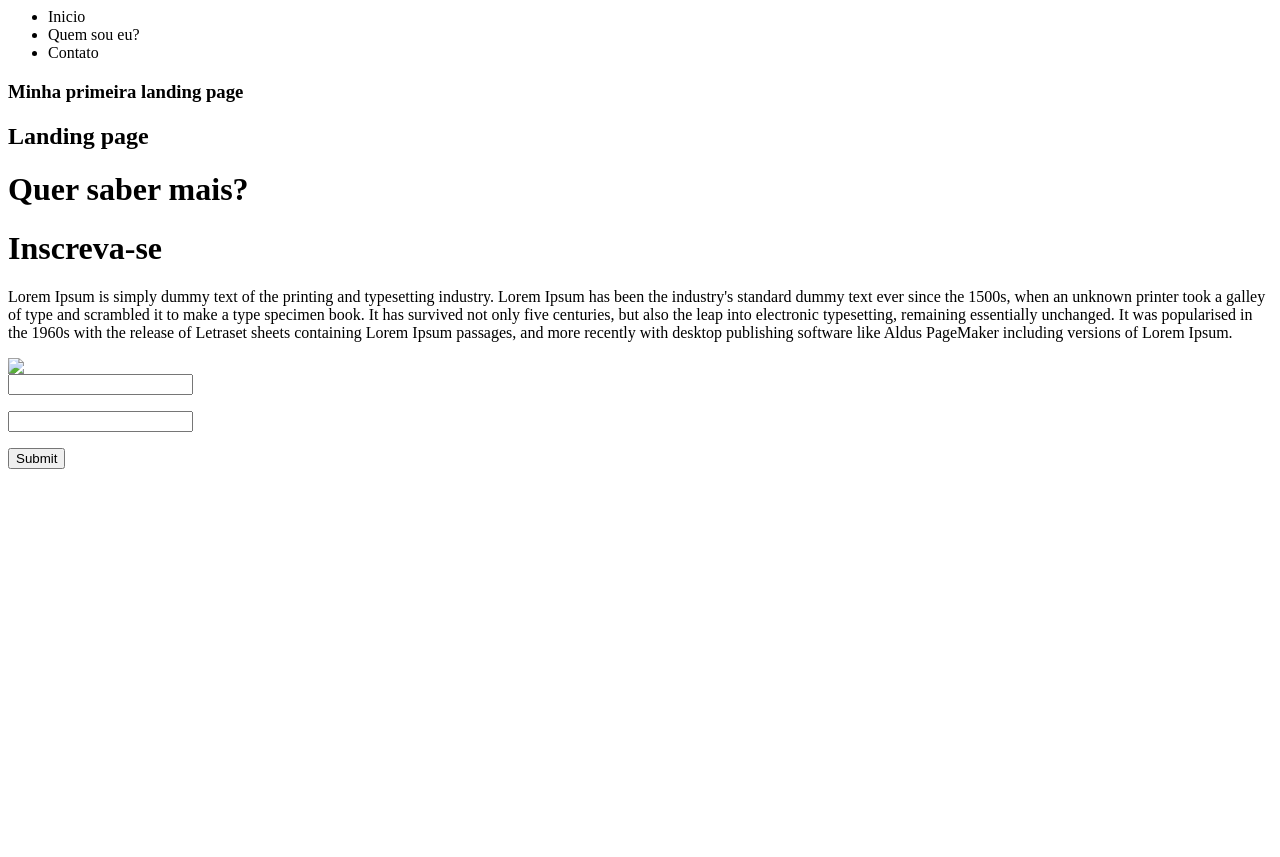
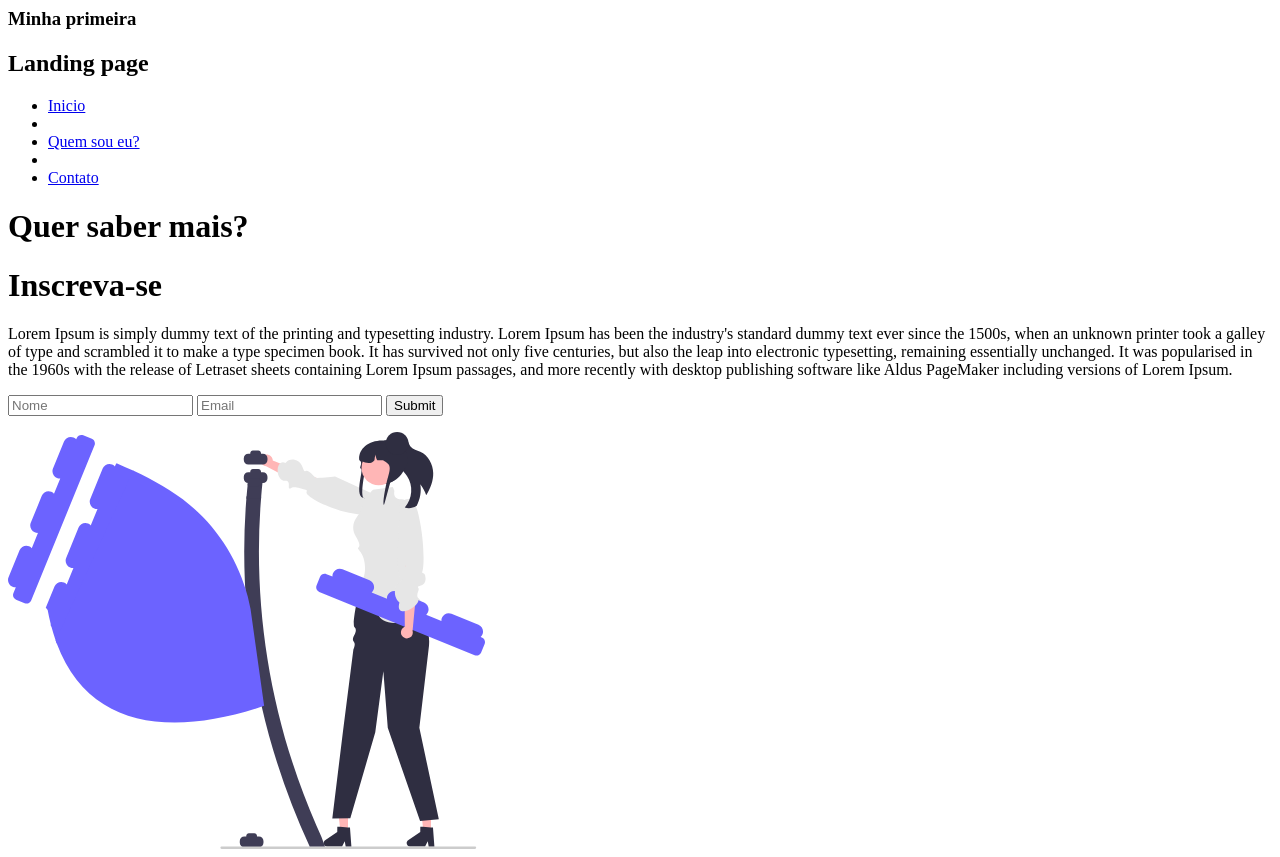
Before and after one commit to devrafaelneves/al, a plain HTML site: page landingpage.html in a window 1280 px wide. Before the commit the page ends 800 px from the top, so only its background shows below. Drawn offline with Linux system fonts and the light colour scheme.

Commit message:
Add files via upload

```diff
--- a/landingpage.html
+++ b/landingpage.html
@@ -3,36 +3,36 @@
         <div>
             <meta charset="UTF-8">
             <title>Bem Vindo!</title>
-            <link href="./styles/styledalandin.css" rel="stylesheet">
-        </div>
-        <div>
-            <ul>
-                    <li>Inicio</li>
-                    <li>Quem sou eu?</li>
-                    <li>Contato</li>
-                </ul>
+            <link href="./style/stylelp.css" rel="stylesheet">
         </div>
 </head>
 <body>
     <header>
-        <h3>Minha primeira landing page</h3>
+        <div>
+        <h3>Minha primeira</h3>
         <h2>Landing page</h2>
+        </div>
+        <div>
+                <ul>
+                        <li><a href="#">Inicio</a></li>
+                        <li><a href="#"><li>Quem sou eu?</a></li>
+                        <li></li><a href="#"><li>Contato</a></li>
+                    </ul>
+            </div>
     </header>
     <main>
         <div>
             <h1>Quer saber mais?</h1>
             <h1>Inscreva-se</h1>
             <p>Lorem Ipsum is simply dummy text of the printing and typesetting industry. Lorem Ipsum has been the industry's standard dummy text ever since the 1500s, when an unknown printer took a galley of type and scrambled it to make a type specimen book. It has survived not only five centuries, but also the leap into electronic typesetting, remaining essentially unchanged. It was popularised in the 1960s with the release of Letraset sheets containing Lorem Ipsum passages, and more recently with desktop publishing software like Aldus PageMaker including versions of Lorem Ipsum.</p>
+            <form><input type="text" placeholder="Nome">
+            <input type="email" placeholder="Email">
+            <input id="enviar" type="submit"></form>
         </div>
         <div>
-             <img src="../aula214.png">
-
+             <img src="./imagem.svg">
         </div>
     </main>
-
-    <form><input type="email"></form>
-    <form><input type="password"></form>
-    <form><input type="submit"></form>
 
 
 </body>
```
Also changed, not shown: imagem.svg (added).
